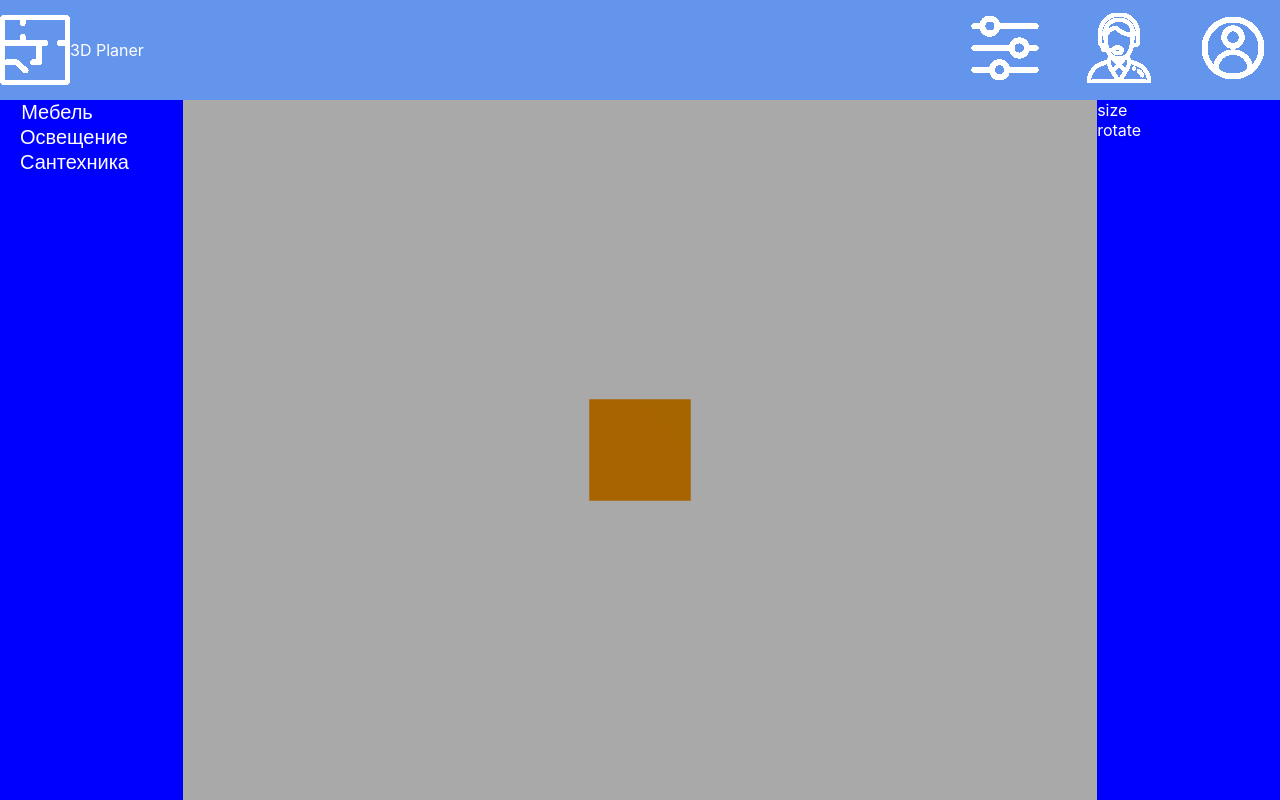
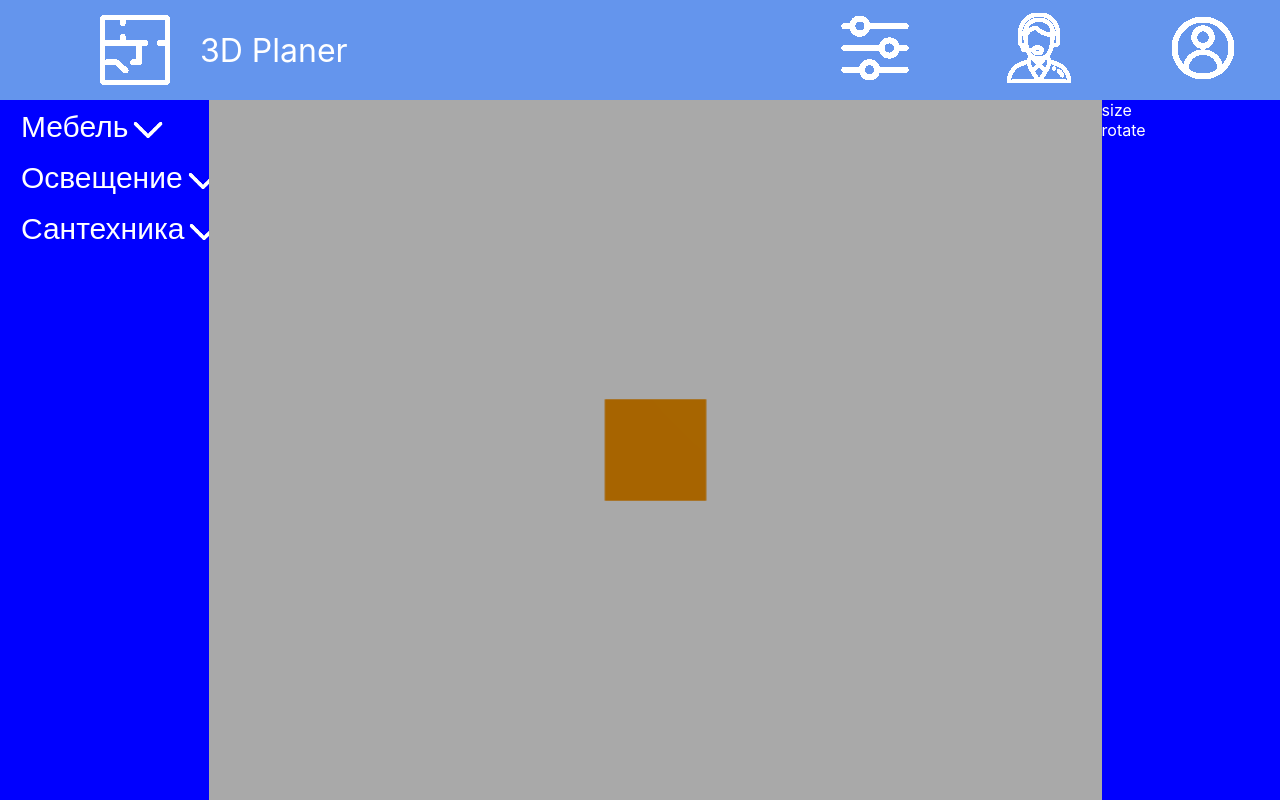
Before and after one commit to 1loha/Graphic-Scene-Designer, a React (Create React App) app: page / in a window 1280 px wide. Built offline with nearby package versions, Linux system fonts and the light colour scheme.

Commit message:
categories aligned

```diff
--- a/src/components/Categories/CatalogObjects/CatalogObjects.jsx
+++ b/src/components/Categories/CatalogObjects/CatalogObjects.jsx
@@ -1,5 +1,7 @@
 import React, { useState } from 'react';
 import s from './CatalogObjects.module.css';
+import downArrow from './../../images/down_white.png';
+import rightArrow from './../../images/right_white.png';
 import DropdownObjects from "./DropdownObjects/DropdownObjects";
 
 const CatalogObjects = (props) => {
@@ -8,8 +10,9 @@ const CatalogObjects = (props) => {
 
     return (
         <div className={s.catalogObjects}>
-            <button type="button" className={s.button} onClick={handleDropdownClick}>
+            <button className={s.button} type="button" onClick={handleDropdownClick}>
                 {props.name}
+                <img src={downArrow} alt=">"/>
             </button>
             {dropdownState.open && <DropdownObjects />}
         </div>
--- a/src/components/Categories/CatalogObjects/CatalogObjects.module.css
+++ b/src/components/Categories/CatalogObjects/CatalogObjects.module.css
@@ -1,16 +1,27 @@
 .catalogObjects {
     color: white;
+    width: 100%;
 }
 
 .button {
-    padding-left: 20px;
-    width: 100px;
+    width: 100%;
+    padding-top: 10px;
+    padding-left: 10%;
     border: 0;
     background-color: blue;
     color: white;
     cursor: pointer;
     outline: 0;
-    font-size: 20px;
+    font-size: 30px;
+    display: inline-flex;
+
+}
+.button:hover {
+    background-color: rgba(0, 0, 0, 0.14);
+}
+.button img {
+    width: 40px;
+    /*margin-right: 20px;*/
 }
 
 .dropdown {
@@ -22,6 +33,7 @@ ul {
     padding: 0;
     margin: 0;
 }
+
 li {
     padding: 8px 12px;
 }
--- a/src/components/Categories/Categories.module.css
+++ b/src/components/Categories/Categories.module.css
@@ -1,4 +1,8 @@
 .catalogCategory {
     grid-area: c;
     background: blue;
+    display: flex;
+    flex-direction: column;
+    /*gap: 10px;*/
+    width: 100%;
 }
--- a/src/components/Header/Header.jsx
+++ b/src/components/Header/Header.jsx
@@ -6,7 +6,7 @@ import logo from '../images/plan_white.png'
 const Header = () => {
     return (
         <header className={s.header}>
-            <img src={logo} alt="logo"/>
+            <img className={s.logo} src={logo} alt="logo"/>
             <span>3D Planer</span>
             <Navbar />
         </header>
--- a/src/components/Header/Header.module.css
+++ b/src/components/Header/Header.module.css
@@ -6,6 +6,12 @@
     align-items: center;
 }
 
-.header img {
-    /*width: 70px;*/
+.header .logo {
+    margin-left: 100px;
 }
+
+.header span {
+    margin-left: 30px;
+    font-size: xx-large;
+
+}
--- a/src/components/Header/Navbar/Navbar.module.css
+++ b/src/components/Header/Navbar/Navbar.module.css
@@ -5,9 +5,9 @@
 .navbar ul {
     display: flex;
     list-style: none;
-    margin: 0;
+    margin-right: 30px;
     padding: 0;
-    gap: 20px;
+    gap: 70px;
 }
 .navbar img {
     width: 70px;
```
